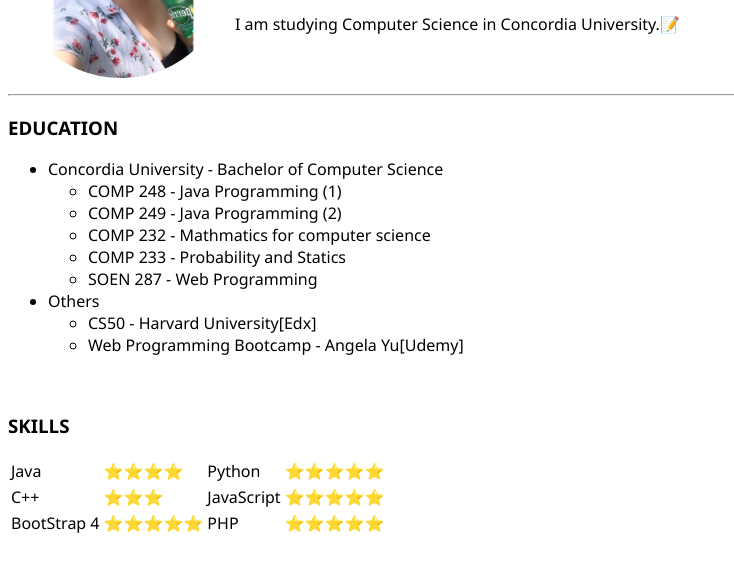
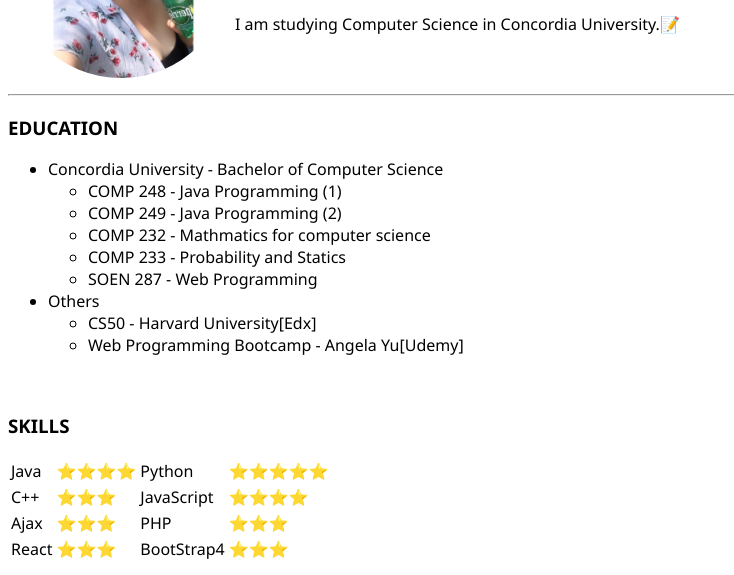
Before and after one commit to suinkangme/cv, a plain HTML site: page index.html in a window 1280 px wide. Shown: the part 153-728 px from the top of the page, without its empty margins (0-734 px from the left). Drawn offline with Linux system fonts and the light colour scheme.

Commit message:
Update index.html

```diff
--- a/index.html
+++ b/index.html
@@ -45,12 +45,19 @@
       </tr>
       <tr>
         <td>C++</td> <td>⭐️⭐️⭐️</td>
-        <td>JavaScript</td> <td>⭐️⭐️⭐️⭐️⭐️</td>
+        <td>JavaScript</td> <td>⭐️⭐️⭐️⭐️</td>
       </tr>
       <tr>
-        <td>BootStrap 4</td> <td>⭐️⭐️⭐️⭐️⭐️</td>
-        <td>PHP</td> <td>⭐️⭐️⭐️⭐️⭐️</td>
+        <td>Ajax</td> <td>⭐️⭐️⭐️</td>
+        <td>PHP</td> <td>⭐️⭐️⭐️</td>
       </tr>
+       <tr>
+        <td>React</td> <td>⭐️⭐️⭐️</td>
+        <td>BootStrap4</td> <td>⭐️⭐️⭐️</td>
+      </tr>
+
+
+
     </table>
 
 
```
